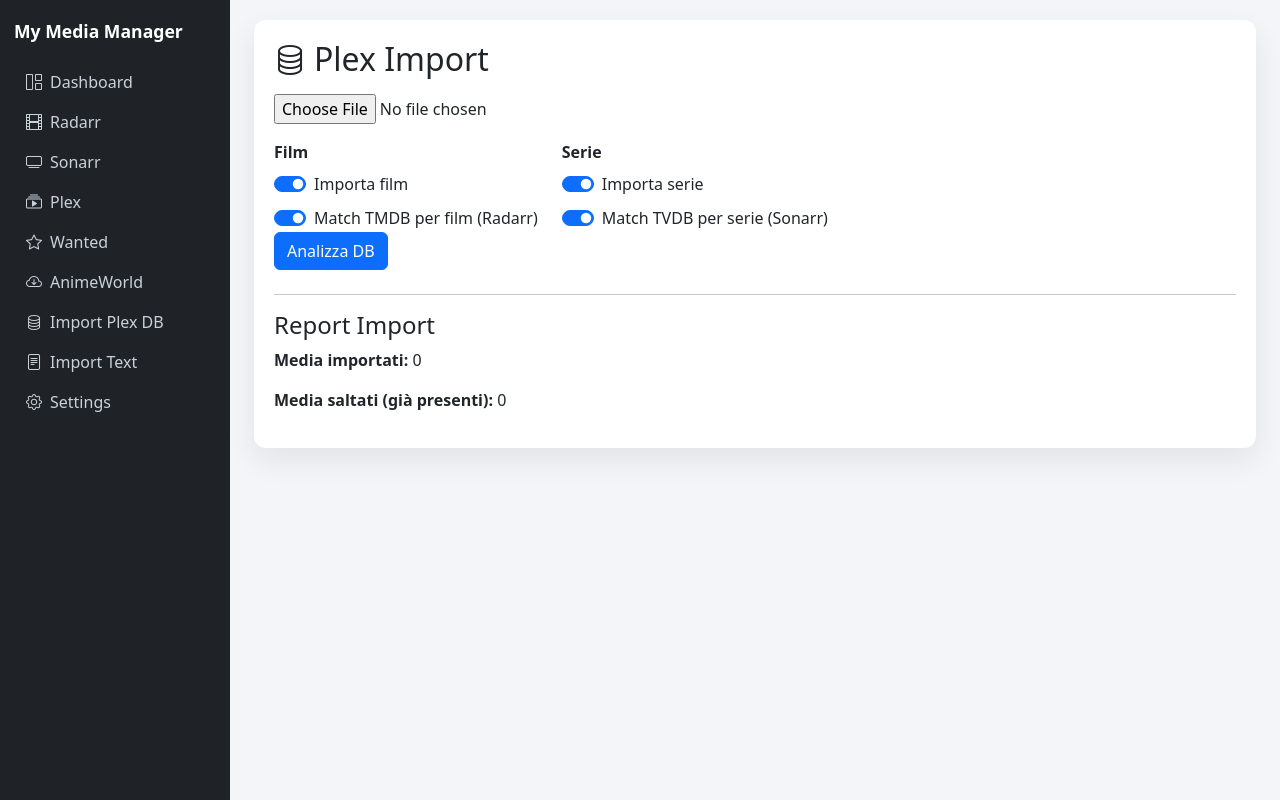
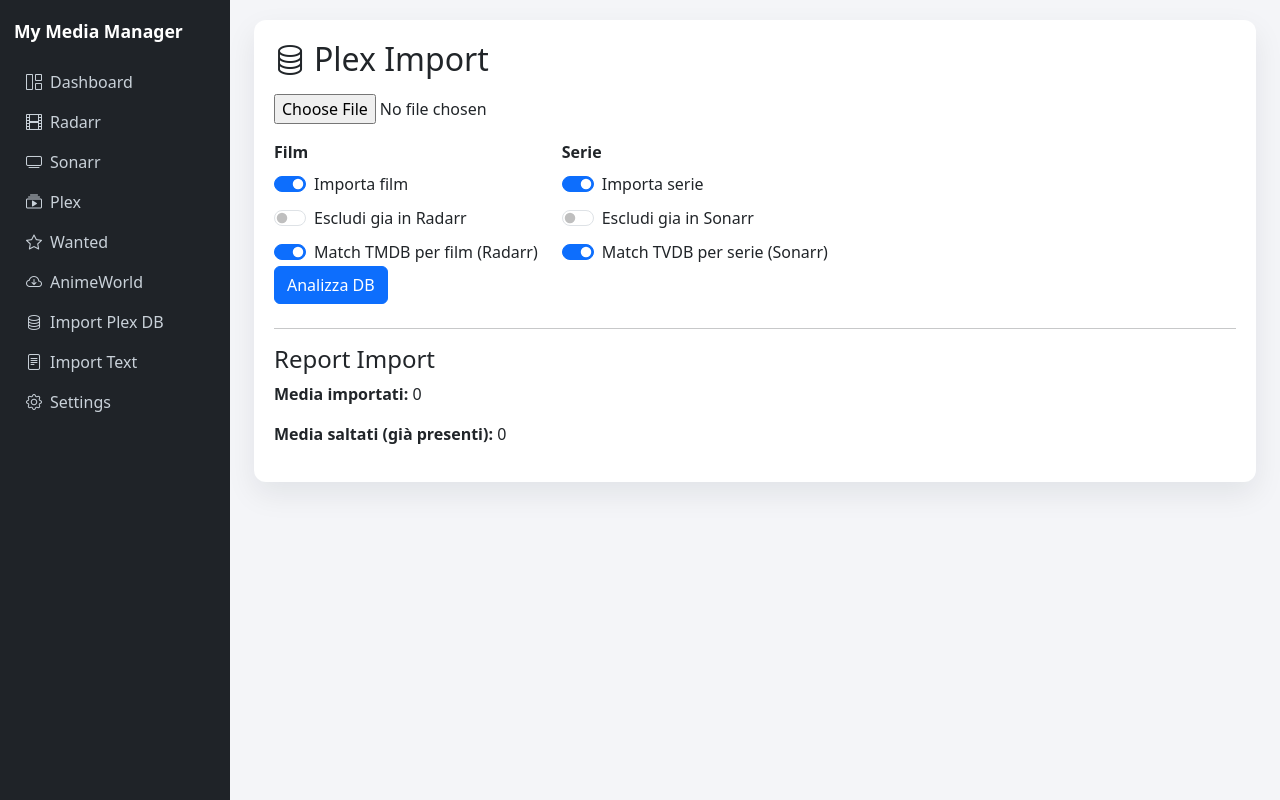
Before and after one commit to leandromacrini/mymediacollection, a Flask app: page /import/plex in a window 1280 px wide. Run offline with Flask 3, Linux system fonts and the light colour scheme; parts of the project's set-up code (start-up, migrations or seed data) failed here and were passed over.

Commit message:
continue: added switches to reduce plex db import actions added refresh on single tmdb/tvdb match

```diff
--- a/app/routes/imports.py
+++ b/app/routes/imports.py
@@ -134,13 +134,16 @@
     wanted_keys = set(wanted_index.keys())
     radarr_cache: dict[tuple[str, int | None], dict | None] = {}
     sonarr_cache: dict[tuple[str, int | None], dict | None] = {}
+    radarr_tmdb = set()
     radarr_title_year = set()
+    sonarr_tvdb = set()
     sonarr_title_year = set()
     movies = []
     excluded = []
     if import_movies:
         if skip_radarr:
             radarr_movies = radarr_api.radarr_get_all_movies(db)
+            radarr_tmdb = {str(m.tmdb_id) for m in radarr_movies if m.tmdb_id}
             radarr_title_year = {_title_year_key(m.title, m.year) for m in radarr_movies if m.title}
         for pm in plex_db_api.plex_get_media_by_mediatype(filepath, plex_db_api.MOVIE_MEDIATYPE):
             if _wanted_key(pm.title, pm.year) in wanted_keys:
@@ -168,6 +171,15 @@
                 if cache_key not in radarr_cache:
                     radarr_cache[cache_key] = _radarr_find_best(pm.title, pm.year)
                 match = radarr_cache[cache_key]
+            if skip_radarr and match and match.get("tmdb_id") and str(match.get("tmdb_id")) in radarr_tmdb:
+                excluded.append({
+                    "title": pm.title,
+                    "year": pm.year,
+                    "media_type": "movie",
+                    "reason": "Gia in Radarr (TMDB)",
+                    "matches": []
+                })
+                continue
             movies.append({
                 "guid": pm.guid,
                 "title": pm.title,
@@ -183,6 +195,7 @@
     if import_series:
         if skip_sonarr:
             sonarr_series = sonarr_api.sonarr_get_all_series(db)
+            sonarr_tvdb = {str(s.tvdb_id) for s in sonarr_series if s.tvdb_id}
             sonarr_title_year = {_title_year_key(s.title, s.year) for s in sonarr_series if s.title}
         for pm in plex_db_api.plex_get_series(filepath):
             if _wanted_key(pm.title, pm.year) in wanted_keys:
@@ -210,6 +223,15 @@
                 if cache_key not in sonarr_cache:
                     sonarr_cache[cache_key] = _sonarr_find_best(pm.title, pm.year)
                 match = sonarr_cache[cache_key]
+            if skip_sonarr and match and match.get("tvdb_id") and str(match.get("tvdb_id")) in sonarr_tvdb:
+                excluded.append({
+                    "title": pm.title,
+                    "year": pm.year,
+                    "media_type": "series",
+                    "reason": "Gia in Sonarr (TVDB)",
+                    "matches": []
+                })
+                continue
             series.append({
                 "guid": pm.guid,
                 "title": pm.title,
@@ -260,13 +282,17 @@
             wanted_keys = set(wanted_index.keys())
             radarr_cache: dict[tuple[str, int | None], dict | None] = {}
             sonarr_cache: dict[tuple[str, int | None], dict | None] = {}
+            radarr_tmdb = set()
             radarr_title_year = set()
+            sonarr_tvdb = set()
             sonarr_title_year = set()
             if import_movies and skip_radarr:
                 radarr_movies = radarr_api.radarr_get_all_movies(db)
+                radarr_tmdb = {str(m.tmdb_id) for m in radarr_movies if m.tmdb_id}
                 radarr_title_year = {_title_year_key(m.title, m.year) for m in radarr_movies if m.title}
             if import_series and skip_sonarr:
                 sonarr_series = sonarr_api.sonarr_get_all_series(db)
+                sonarr_tvdb = {str(s.tvdb_id) for s in sonarr_series if s.tvdb_id}
                 sonarr_title_year = {_title_year_key(s.title, s.year) for s in sonarr_series if s.title}
             with _plex_jobs_lock:
                 _plex_jobs[job_id]["stage"] = "Match TMDB tramite Radarr" if match_movies else "Lettura film Plex"
@@ -308,6 +334,18 @@
                         if cache_key not in radarr_cache:
                             radarr_cache[cache_key] = _radarr_find_best(pm.title, pm.year)
                         match = radarr_cache[cache_key]
+                    if skip_radarr and match and match.get("tmdb_id") and str(match.get("tmdb_id")) in radarr_tmdb:
+                        excluded.append({
+                            "title": pm.title,
+                            "year": pm.year,
+                            "media_type": "movie",
+                            "reason": "Gia in Radarr (TMDB)",
+                            "matches": []
+                        })
+                        with _plex_jobs_lock:
+                            _plex_jobs[job_id]["processed"] += 1
+                            _plex_jobs[job_id]["updated_at"] = time.time()
+                        continue
                     movies.append({
                         "guid": pm.guid,
                         "title": pm.title,
@@ -364,6 +402,18 @@
                         if cache_key not in sonarr_cache:
                             sonarr_cache[cache_key] = _sonarr_find_best(pm.title, pm.year)
                         match = sonarr_cache[cache_key]
+                    if skip_sonarr and match and match.get("tvdb_id") and str(match.get("tvdb_id")) in sonarr_tvdb:
+                        excluded.append({
+                            "title": pm.title,
+                            "year": pm.year,
+                            "media_type": "series",
+                            "reason": "Gia in Sonarr (TVDB)",
+                            "matches": []
+                        })
+                        with _plex_jobs_lock:
+                            _plex_jobs[job_id]["processed"] += 1
+                            _plex_jobs[job_id]["updated_at"] = time.time()
+                        continue
                     series.append({
                         "guid": pm.guid,
                         "title": pm.title,
--- a/static/scripts/wanted.js
+++ b/static/scripts/wanted.js
@@ -446,6 +446,12 @@
             data: JSON.stringify({ source: source, external_id: externalId, link: link })
         }).done(function() {
             applyExternalUpdate(mediaId, source, externalId, link);
+            if (source === 'tmdb' && arguments[0] && arguments[0].in_radarr) {
+                updateRowInRadarr(mediaId);
+            }
+            if (source === 'tvdb' && arguments[0] && arguments[0].in_sonarr) {
+                updateRowInSonarr(mediaId);
+            }
             var modalEl = button.closest('.modal')[0];
             if (modalEl) {
                 var modal = bootstrap.Modal.getInstance(modalEl);
--- a/templates/import_plex.html
+++ b/templates/import_plex.html
@@ -19,6 +19,10 @@
                 <label class="form-check-label" for="import-movies">Importa film</label>
             </div>
             <div class="form-check form-switch">
+                <input class="form-check-input" type="checkbox" id="skip-radarr" name="skip_radarr" value="1">
+                <label class="form-check-label" for="skip-radarr">Escludi gia in Radarr</label>
+            </div>
+            <div class="form-check form-switch">
                 <input class="form-check-input" type="checkbox" id="match-movies" name="match_movies" value="1" checked>
                 <label class="form-check-label" for="match-movies">Match TMDB per film (Radarr)</label>
             </div>
@@ -28,6 +32,10 @@
             <div class="form-check form-switch">
                 <input class="form-check-input" type="checkbox" id="import-series" name="import_series" value="1" checked>
                 <label class="form-check-label" for="import-series">Importa serie</label>
+            </div>
+            <div class="form-check form-switch">
+                <input class="form-check-input" type="checkbox" id="skip-sonarr" name="skip_sonarr" value="1">
+                <label class="form-check-label" for="skip-sonarr">Escludi gia in Sonarr</label>
             </div>
             <div class="form-check form-switch">
                 <input class="form-check-input" type="checkbox" id="match-series" name="match_series" value="1" checked>
@@ -47,6 +55,8 @@
     <input type="hidden" name="match_series" value="{{ '1' if preview.options.match_series else '0' }}">
     <input type="hidden" name="import_movies" value="{{ '1' if preview.options.import_movies else '0' }}">
     <input type="hidden" name="import_series" value="{{ '1' if preview.options.import_series else '0' }}">
+    <input type="hidden" name="skip_radarr" value="{{ '1' if preview.options.skip_radarr else '0' }}">
+    <input type="hidden" name="skip_sonarr" value="{{ '1' if preview.options.skip_sonarr else '0' }}">
 
     <div class="d-flex flex-wrap gap-2 align-items-center mb-3">
         <span class="badge bg-primary">Film: {{ preview.movies|length }}</span>
```
Also changed, not shown: app/routes/wanted.py (+27 -1 lines).
